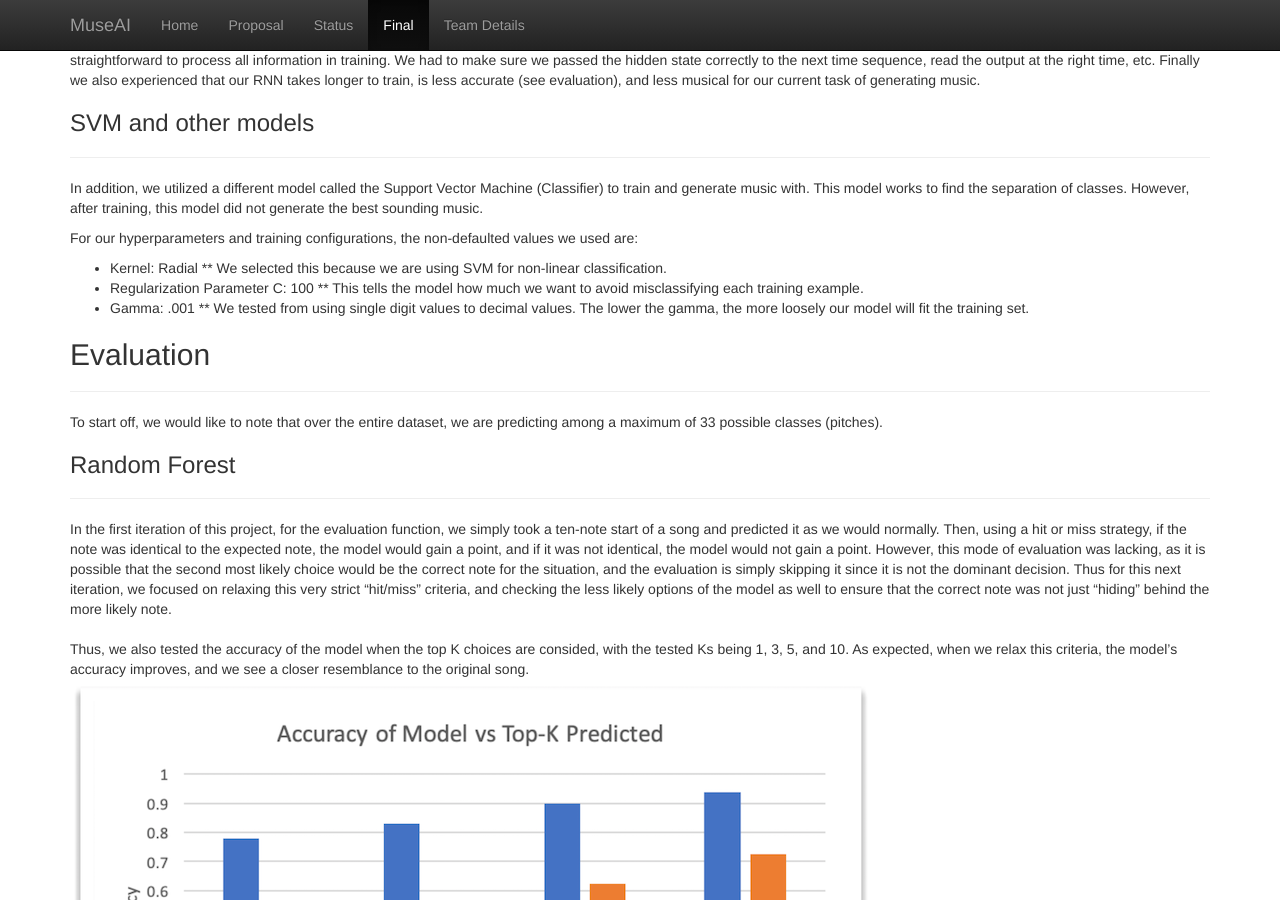
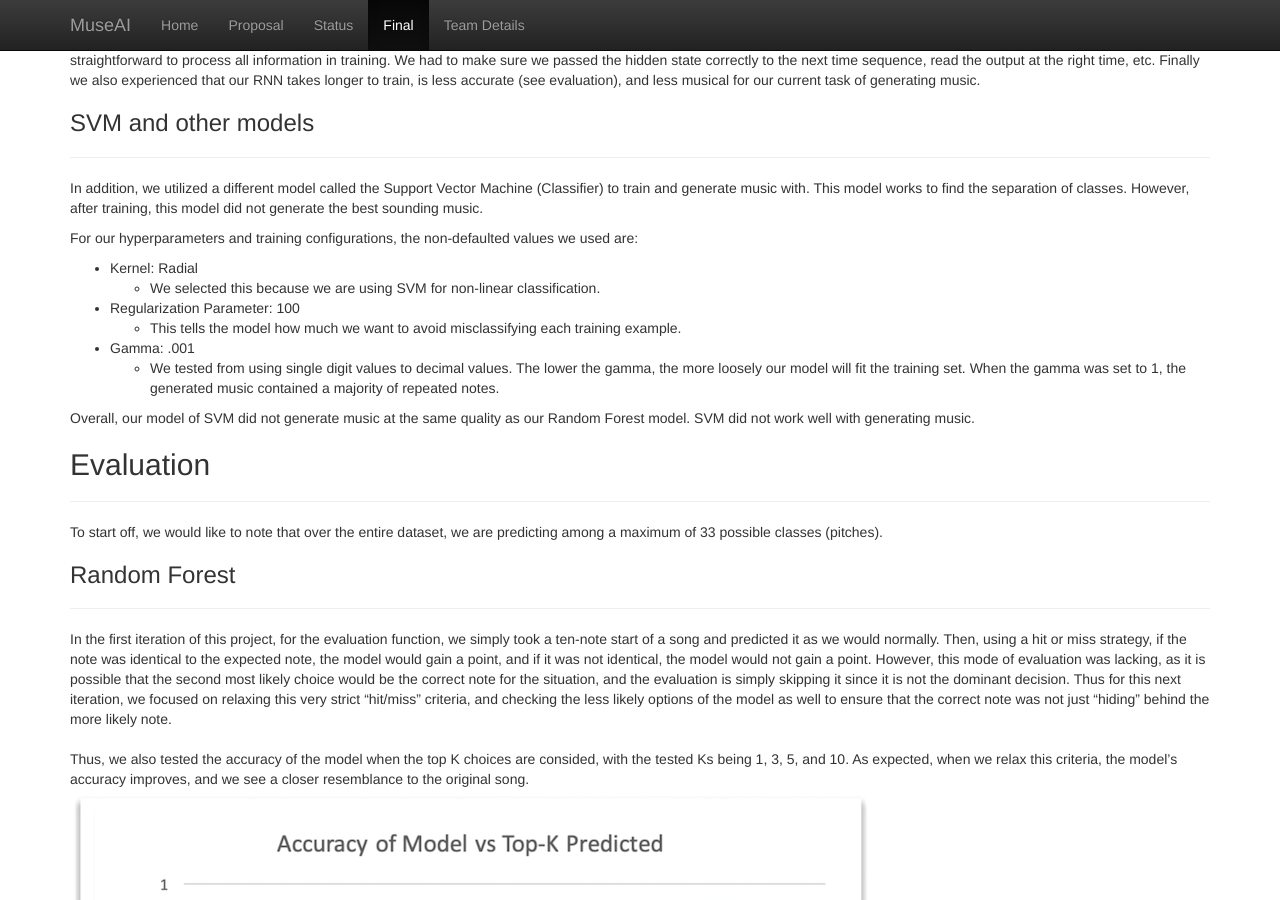
Before and after one commit to DylanAgiman/MuseAI, a Jekyll site: the page built from docs/final.md, in a window 1280 px wide and 900 px high, scrolled down 3528 px. Built offline with Jekyll 4.4.1, drawn with Linux system fonts in a browser that asks for light colours.

Commit message:
Update final.md

```diff
--- a/docs/final.md
+++ b/docs/final.md
@@ -78,11 +78,13 @@ In addition, we utilized a different model called the Support Vector Machine (Cl
 
 For our hyperparameters and training configurations, the non-defaulted values we used are:
 * Kernel: Radial
-		** We selected this because we are using SVM for non-linear classification.
-* Regularization Parameter C: 100
-		** This tells the model how much we want to avoid misclassifying each training example.
+	- We selected this because we are using SVM for non-linear classification.
+* Regularization Parameter: 100
+	- This tells the model how much we want to avoid misclassifying each training example.
 * Gamma: .001
-		** We tested from using single digit values to decimal values. The lower the gamma, the more loosely our model will fit the training set.
+	- We tested from using single digit values to decimal values. The lower the gamma, the more loosely our model will fit the training set. When the gamma was set to 1, the generated music contained a majority of repeated notes.
+
+Overall, our model of SVM did not generate music at the same quality as our Random Forest model. SVM did not work well with generating music.
 
 
 ## Evaluation
```
